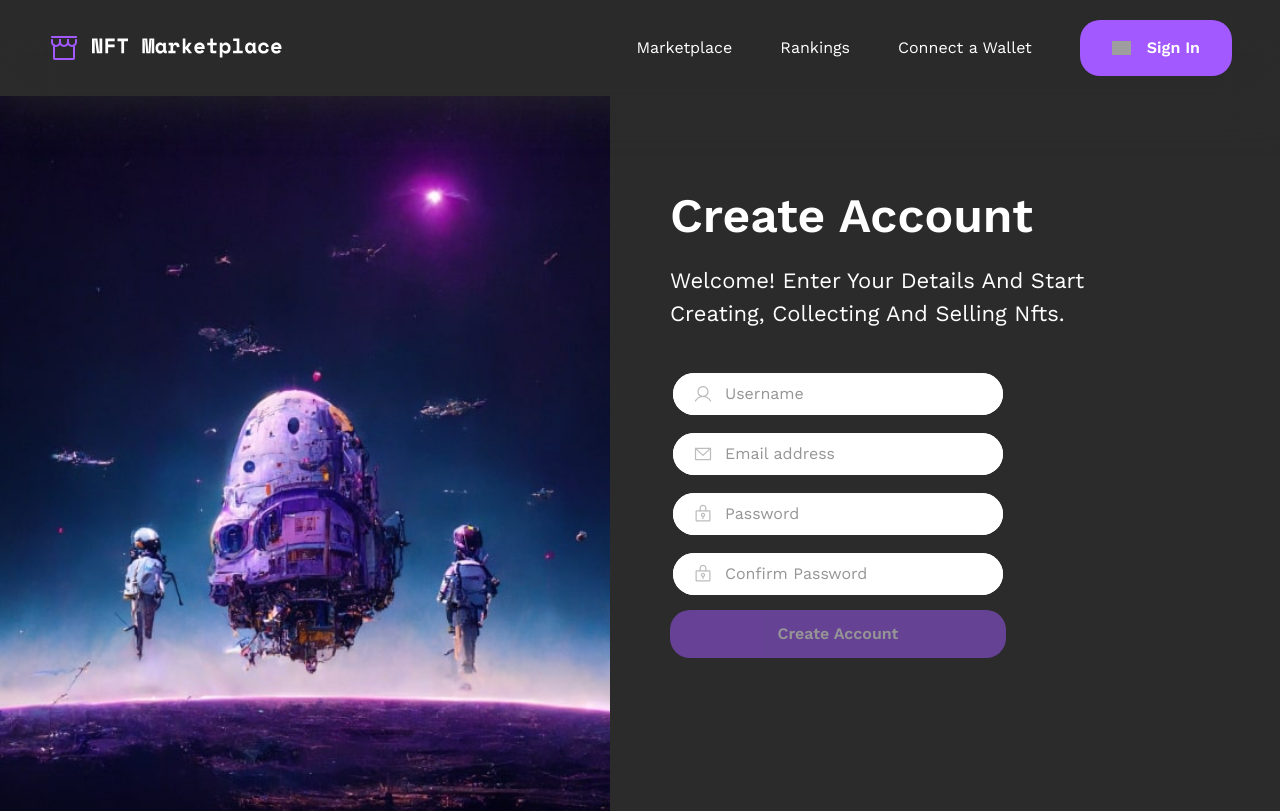
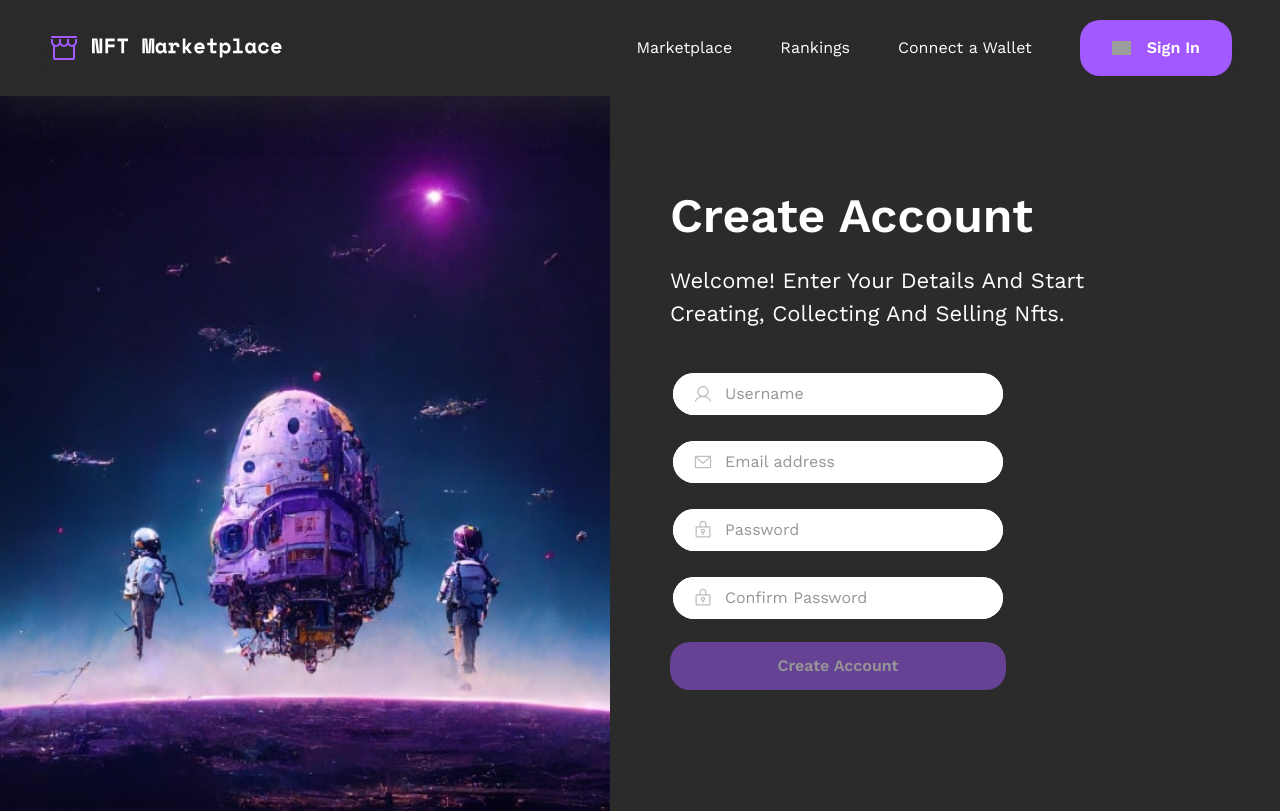
Before and after one commit to asztonski/nextjs-shop-demo, a Next.js app: page /sign-up in a window 1280 px wide. Shown: the top 811 px of the page. Built offline with nearby package versions, Linux system fonts and the light colour scheme; grey boxes are pictures that could not be loaded.

Commit message:
Refactor TextField component to improve error message display logic and styling

```diff
--- a/components/ui/input/TextField.tsx
+++ b/components/ui/input/TextField.tsx
@@ -39,7 +39,7 @@ export const TextField = ({
   }, [isInvalid]);
 
   return (
-    <div className="relative w-full">
+    <div className={`relative w-full`}>
       <div
         className={`rounded-full bg-foreground relative text-background w-full p-2 overflow-hidden border-3 ${
           isInvalid ? "border-red-500" : ""
@@ -70,15 +70,15 @@ export const TextField = ({
           />
         </div>
       </div>
-      {isInvalid && (
-        <p
-          className={`absolute text-red-500 text-xs left-3 top-[110%] z-10 transition-opacity duration-200 ease-in-out ${
-            errorVisible ? "opacity-100" : "opacity-0"
-          }`}
-        >
-          {errorMessage}
+      <div
+        className={`grid ease-[ease] duration-500 ${
+          isInvalid ? "grid-rows-[1fr]" : "grid-rows-[0fr]"
+        }`}
+      >
+        <p className={`text-red-500 text-xs mt-2 ml-2 overflow-hidden`}>
+          {isInvalid ? errorMessage : ""}
         </p>
-      )}
+      </div>
     </div>
   );
 };
```
